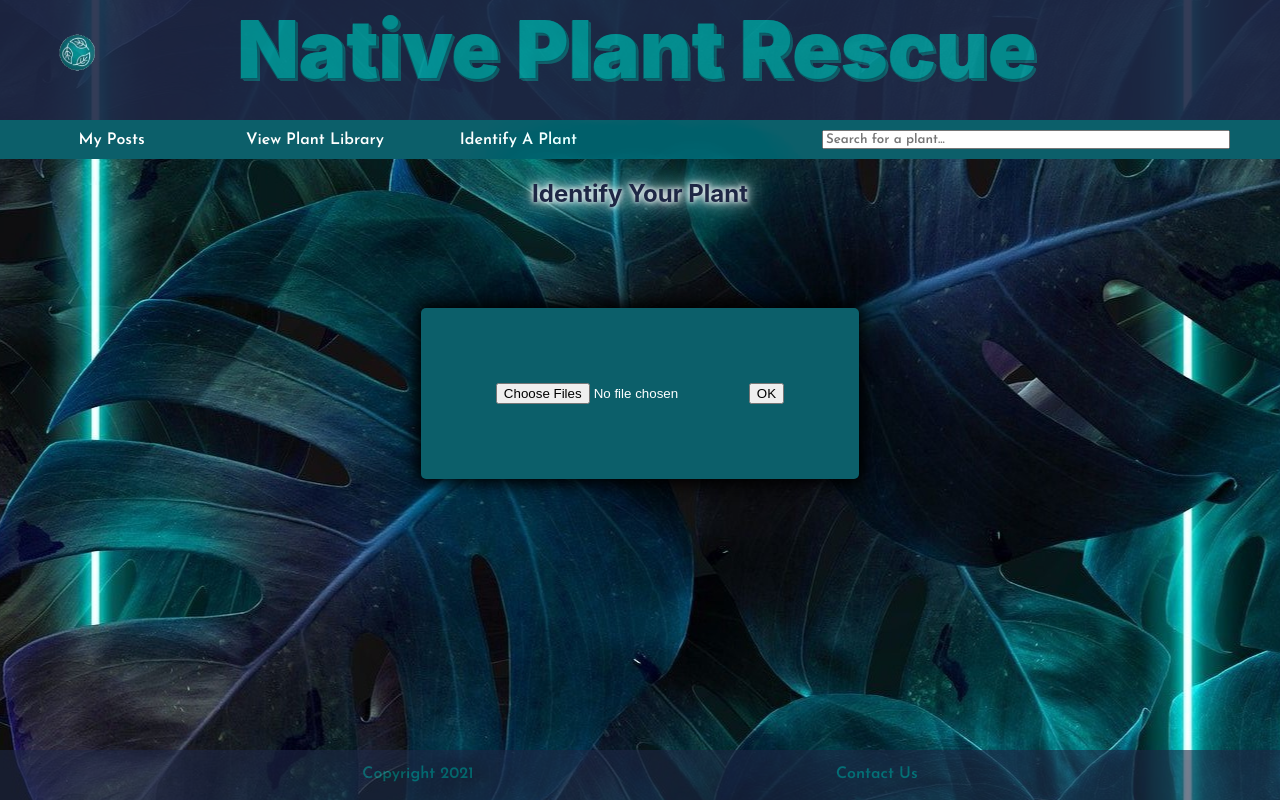
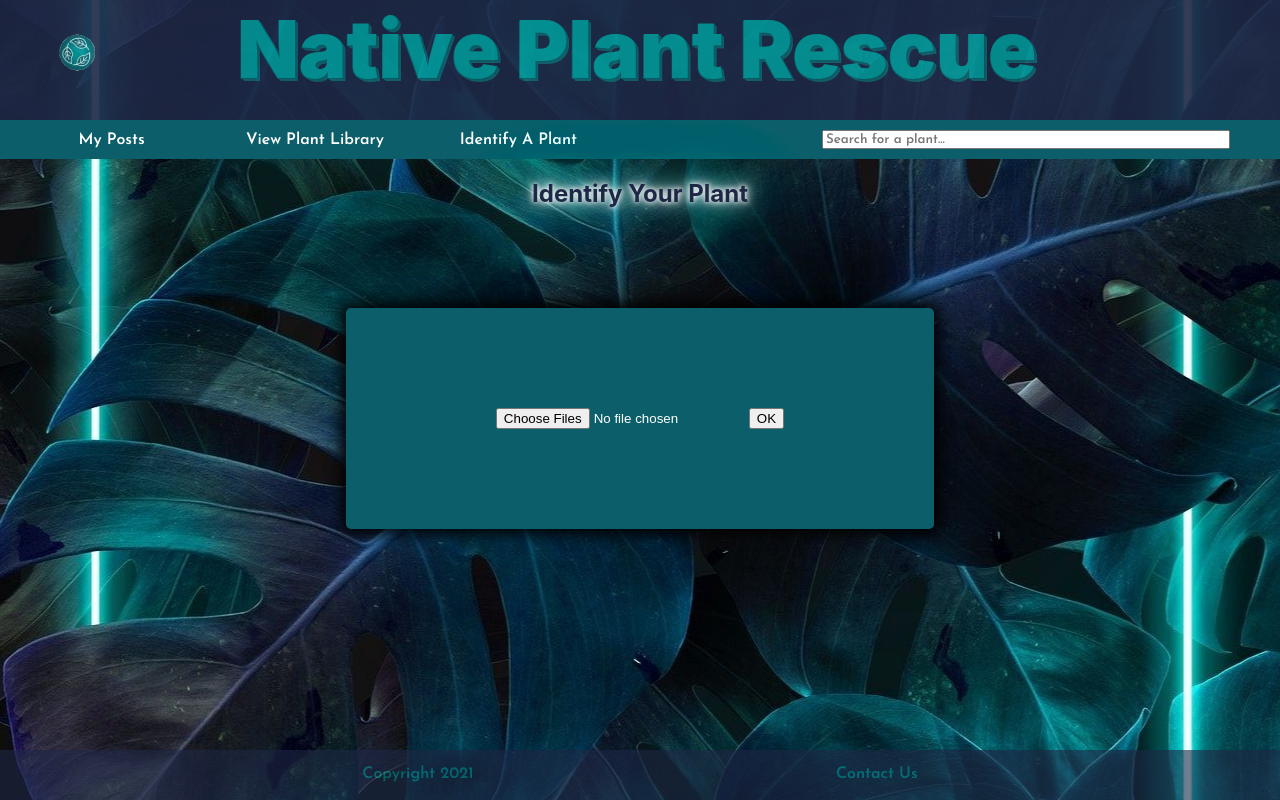
Before and after one commit to kylieanyce/native-plant-rescue, a React (Create React App) app: page /identifyForm in a window 1280 px wide. Built offline with nearby package versions, Linux system fonts and the light colour scheme; no server answers; sample sign-in values are in the browser's storage.

Commit message:
edited claim modal

```diff
--- a/api/database.json
+++ b/api/database.json
@@ -190,11 +190,11 @@
       "id": 1
     },
     {
-      "userId": 2,
+      "userId": 4,
       "plantId": 4,
       "address": "87 sugar heights rd",
       "pickupInfo": "",
-      "available": true,
+      "available": false,
       "id": 4
     },
     {
--- a/src/components/plants/Identify.css
+++ b/src/components/plants/Identify.css
@@ -1,7 +1,7 @@
 .innerIdentifyForm {
     background-color: #0C5F6A;
     color: white;
-    padding: 75px;
+    padding: 100px 150px;
     margin-left: auto;
     margin-right: auto;
     border-radius: 5px;
--- a/src/components/posts/Detail.css
+++ b/src/components/posts/Detail.css
@@ -37,4 +37,5 @@ h2 {
     border: none;
     border-radius: 10px;
     box-shadow: 0 0 10px #1e2745;
+    padding: 50px 130px 70px;
 }
```
